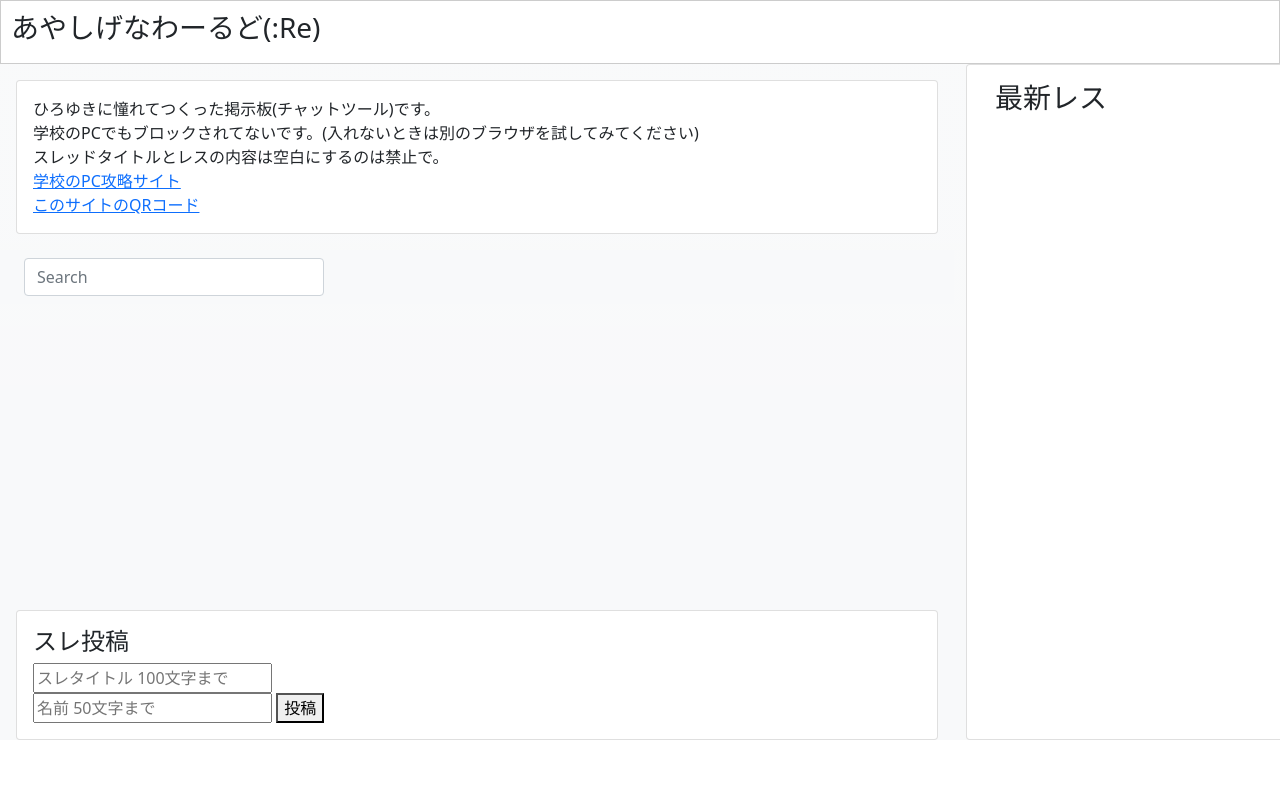
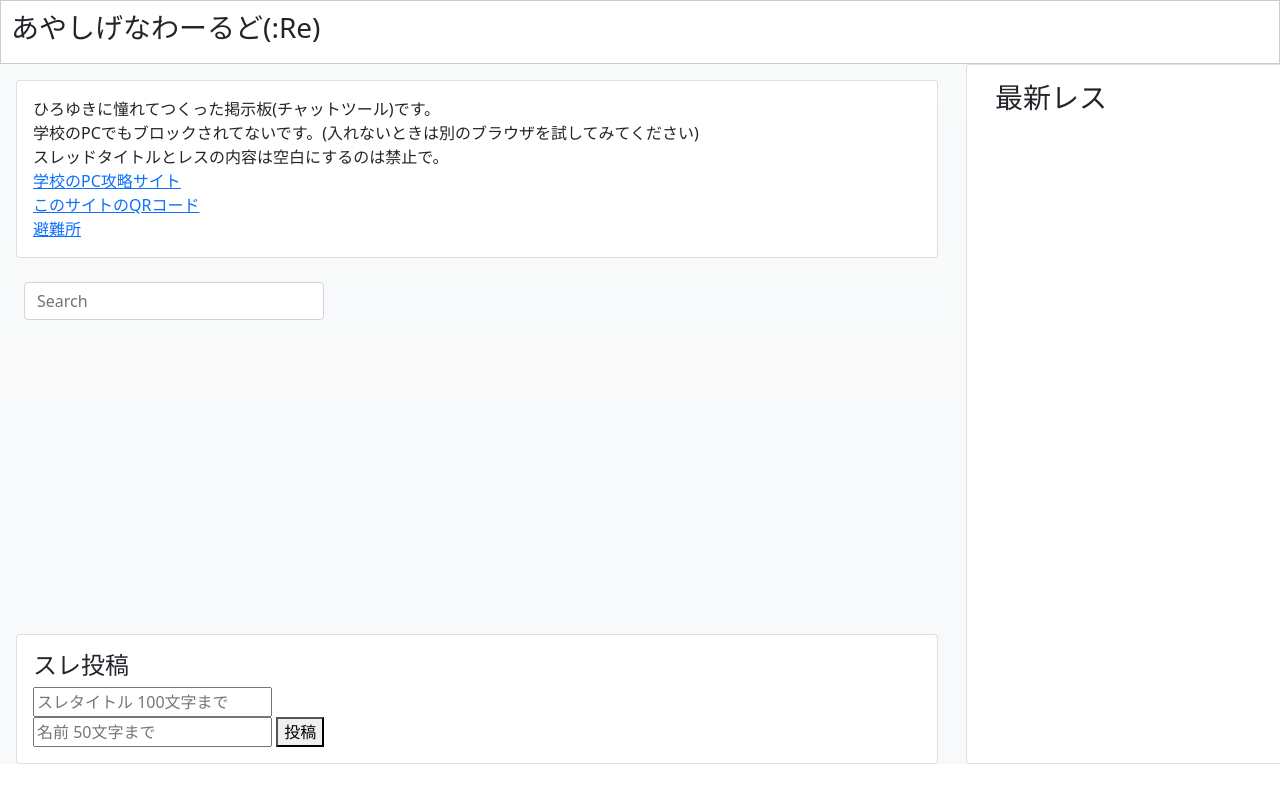
Before and after one commit to schoolpc/bbs, a plain HTML site: page index.html in a window 1280 px wide. Drawn offline with nearby package versions, Linux system fonts and the light colour scheme; no server answers; a script that the page names is missing.

Commit message:
Update index.html

```diff
--- a/index.html
+++ b/index.html
@@ -27,6 +27,7 @@
                     スレッドタイトルとレスの内容は空白にするのは禁止で。
                     <a href="https://schoolpc.github.io" target="_blank">学校のPC攻略サイト</a>
                     <a href="https://drive.google.com/uc?id=1lSGEyxb280g-MMAdL1vcbmc7F_QJzphD" target="_blank">このサイトのQRコード</a>
+                    <a href="https://script.google.com/macros/s/AKfycbzwIsfdHB4KcnXRu9VLpSkPyuOfsAgCNz7V4v7SBWOrY3iafgTioOEJuOds0clJJ6Y/exec" target="_blank">避難所</a>
             </div>
             <div id="scroller" class="scroller">
                 <nav class="navbar navbar-light bg-light">
```
